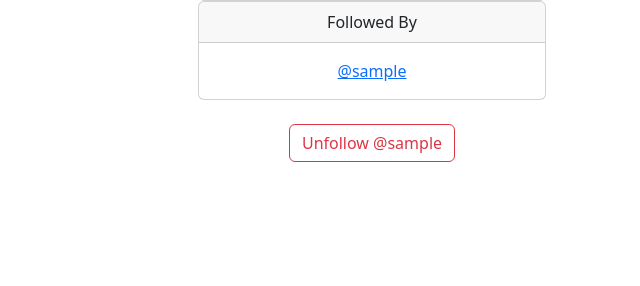
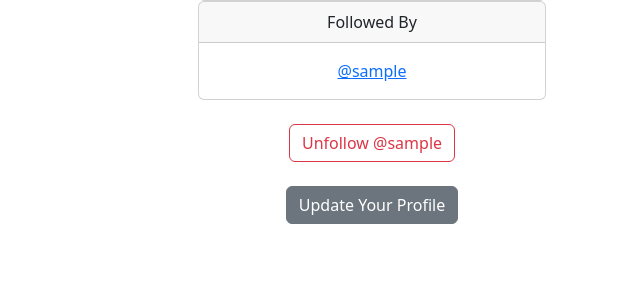
Before and after one commit to sacarr98/NewsStories, a Django app: page /profile/1 in a window 1280 px wide. Shown: the part 202-488 px from the top of the page, without its empty margins (640-1280 px from the left). Run offline with Django 5.2, Linux system fonts and the light colour scheme; the visitor is signed in with stand-in values (Sample User, id 1); data comes from the database, SQL or seed files in the repository; data that the repository does not hold is empty.

Commit message:
create update profile page to allow users to change email address, name and username

```diff
--- a/yournews/templates/profile.html
+++ b/yournews/templates/profile.html
@@ -60,6 +60,10 @@
                     {% endif %}
                 </form>
                 <br/>
+                <!--Check for logged in user-->
+                {% if request.user.id == profile.user.id %}
+                    <a href = "{% url 'update_user' %}" class = "btn btn-secondary">Update Your Profile</a>
+                {% endif %}
             </div>
         </div>
     </div>
--- a/yournews/urls.py
+++ b/yournews/urls.py
@@ -8,4 +8,5 @@ urlpatterns = [
     path('login/', views.login_user, name='login'),
     path('logout/', views.logout_user, name='logout'),
     path('register/', views.register_user, name='register'),
+    path('update_user/', views.update_user, name='update_user'),
 ]
--- a/yournews/views.py
+++ b/yournews/views.py
@@ -5,6 +5,7 @@ from .forms import NewsForm, SignUpForm
 from django.contrib.auth import authenticate, login, logout
 from django.contrib.auth.forms import UserCreationForm
 from django import forms
+from django.contrib.auth.models import User
 
 
 def home(request):
@@ -102,3 +103,18 @@ def register_user(request):
             return redirect('home')
 
     return render(request, "register.html", {'form':form})
+
+
+def update_user(request):
+    if request.user.is_authenticated:
+        current_user = User.objects.get(id=request.user.id)
+        form = SignUpForm(request.POST or None, instance=current_user)
+        if form.is_valid():
+            form.save()
+            login(request, current_user)
+            messages.success(request, ("Your Profile Has Been Updated"))
+            return redirect('home')
+        return render(request, "update_user.html", {'form':form})
+
+    else:
+        messages.success(request, ("Please Log in To View This Page"))
```
Also changed, not shown: yournews/templates/update_user.html (added, +15 -0 lines).
